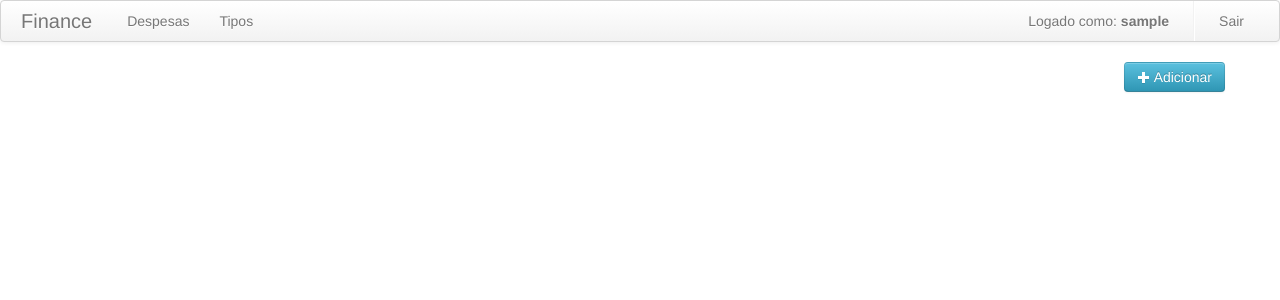
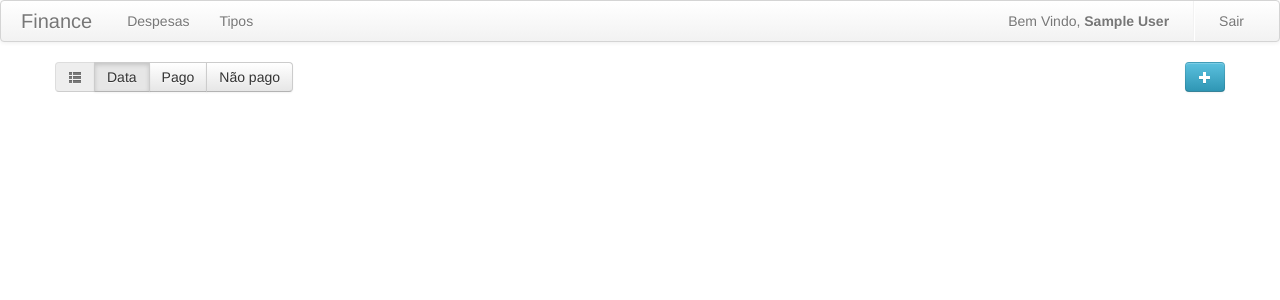
Before and after one commit to PauloMartins/finance, a Django app: template finance/templates/product.html in a window 1280 px wide. Shown: the top 300 px of the page. Run offline with Django 3.2, Linux system fonts and the light colour scheme; the template is opened without the code that fills it, so the values that code supplies are empty; the visitor is signed in with stand-in values (Sample User, id 1); parts of the project's set-up code (start-up, migrations or seed data) failed here and were passed over; some libraries are stand-ins or nearby versions.

Commit message:
New features

```diff
--- a/finance/templates/master_pages/main.html
+++ b/finance/templates/master_pages/main.html
@@ -28,7 +28,7 @@
 						<li {% if menu == 'type' %}class="active"{% endif %}><a href="/type">Tipos</a></li>
 					</ul>
 					<ul class="nav pull-right">
-						<li><a href="#">Logado como: <strong>{{ user.username }}</strong></a></li>
+						<li><a href="#">Bem Vindo, <strong>{{ user.first_name }} {{ user.last_name }}</strong></a></li>
 						<li class="divider-vertical"></li>
 						<li><a href="/logout">Sair</a></li>
 					</ul>
--- a/finance/templates/product.html
+++ b/finance/templates/product.html
@@ -3,7 +3,13 @@
 {% block body %}
 <div class="row">
 	<div class="span12 clearfix">
-		<a href="/product/new" class="btn btn-info pull-right"><i class="icon-plus icon-white"></i> Adicionar</a>
+		<div class="btn-group">
+			<button class="btn disabled" disabled="disabled"><i class="icon-th-list"></i></button>
+			<button class="btn active">Data</button>
+			<button class="btn">Pago</button>
+			<button class="btn">Não pago</button>
+		</div>
+		<a href="/product/new" class="btn btn-info pull-right"><i class="icon-plus icon-white"></i></a>
 	</div>
 </div>
 
--- a/finance/templates/type.html
+++ b/finance/templates/type.html
@@ -3,7 +3,7 @@
 {% block body %}
 <div class="row">
 	<div class="span12 clearfix">
-		<a href="/type/new" class="btn btn-info pull-right"><i class="icon-plus icon-white"></i> Adicionar</a>
+		<a href="/type/new" class="btn btn-info pull-right"><i class="icon-plus icon-white"></i></a>
 	</div>
 </div>
 
--- a/products/models.py
+++ b/products/models.py
@@ -1,6 +1,7 @@
 from django.db import models
 from django.contrib.auth.models import User
 from django.utils.formats import number_format
+import datetime
 
 class Type(models.Model):
 	name = models.CharField(max_length=200)
@@ -26,6 +27,9 @@ class Product(models.Model):
 	def number_formated(self):
 		return u"R$ %s" % number_format(self.value, 2)
 
+	def current_month(self):
+		return self.date.date() == datetime.date.today()
+
 	class Meta:
 		db_table = "product"
 
--- a/products/views.py
+++ b/products/views.py
@@ -9,9 +9,11 @@ from datetime import date
 from models import Product, Type, ProductLog
 from forms import FormProduct, FormProductType
 
+import datetime
+
 @login_required
 def product(request):
-	items = Product.objects.filter(user=request.user)
+	items = Product.objects.filter(user=request.user).extra(where=['end_date <= %s'], params=[datetime.date(datetime.date.today().year, datetime.date.today().month, 31)]).order_by('date')
 	return render_to_response('product.html', {'items': items, 'menu': 'product', 'user': request.user})
 
 @login_required
```
Also changed, not shown: 8 other files.
